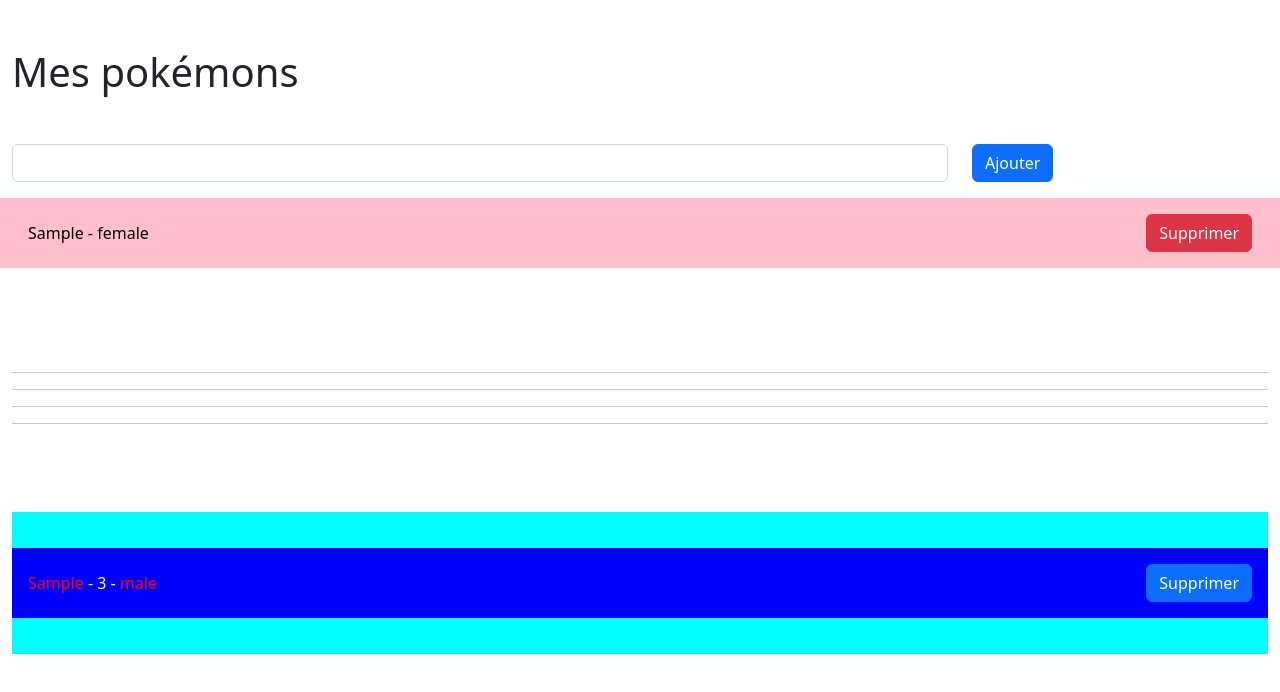
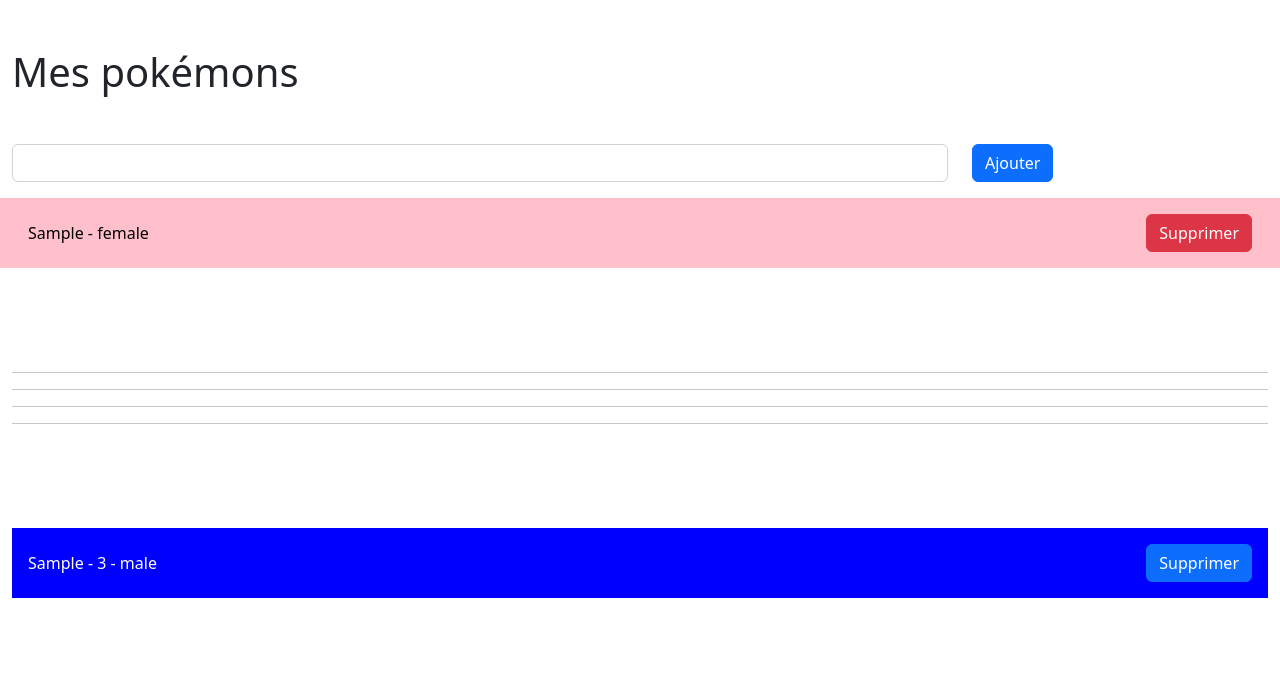
Before and after one commit to mvidailhet/pokedex-promo-mai-2023, an Angular app: page / in a window 1280 px wide. Both pictures are taken after typing "Sample" into the empty fields and a click on the button "Ajouter". Shown: the top 692 px of the page. Built offline with nearby package versions, Linux system fonts and the light colour scheme.

Commit message:
Suppression de toutes ces couleurs horribles

```diff
--- a/src/app/components/pokemon-item/pokemon-item.component.scss
+++ b/src/app/components/pokemon-item/pokemon-item.component.scss
@@ -1,10 +1,3 @@
-:host {
-  display: block;
-  padding-top: 20px;
-  padding-bottom: 20px;
-  background-color: aqua;
-}
-
 .row {
   --bs-gutter-x: 0;
 }
@@ -22,7 +15,3 @@
 .btn-delete-col {
   text-align: right;
 }
-
-.pokemon-name {
-  color: purple;
-}
--- a/src/app/components/pokemon-list/pokemon-list.component.scss
+++ b/src/app/components/pokemon-list/pokemon-list.component.scss
@@ -23,7 +23,3 @@
 .pokemon-gender-unknown {
   background-color: purple;
 }
-
-::ng-deep .pokemon-gender {
-  color: red;
-}
--- a/src/styles.scss
+++ b/src/styles.scss
@@ -3,8 +3,6 @@
 /* Importing Bootstrap SCSS file. */
 @import 'bootstrap/scss/bootstrap';
 
-@import './theme/pokemons';
-
 .title {
   color: blue;
 }
--- a/src/theme/_pokemons.scss
+++ /dev/null
@@ -1,3 +0,0 @@
-.pokemon-name {
-  color: red !important;
-}
```
